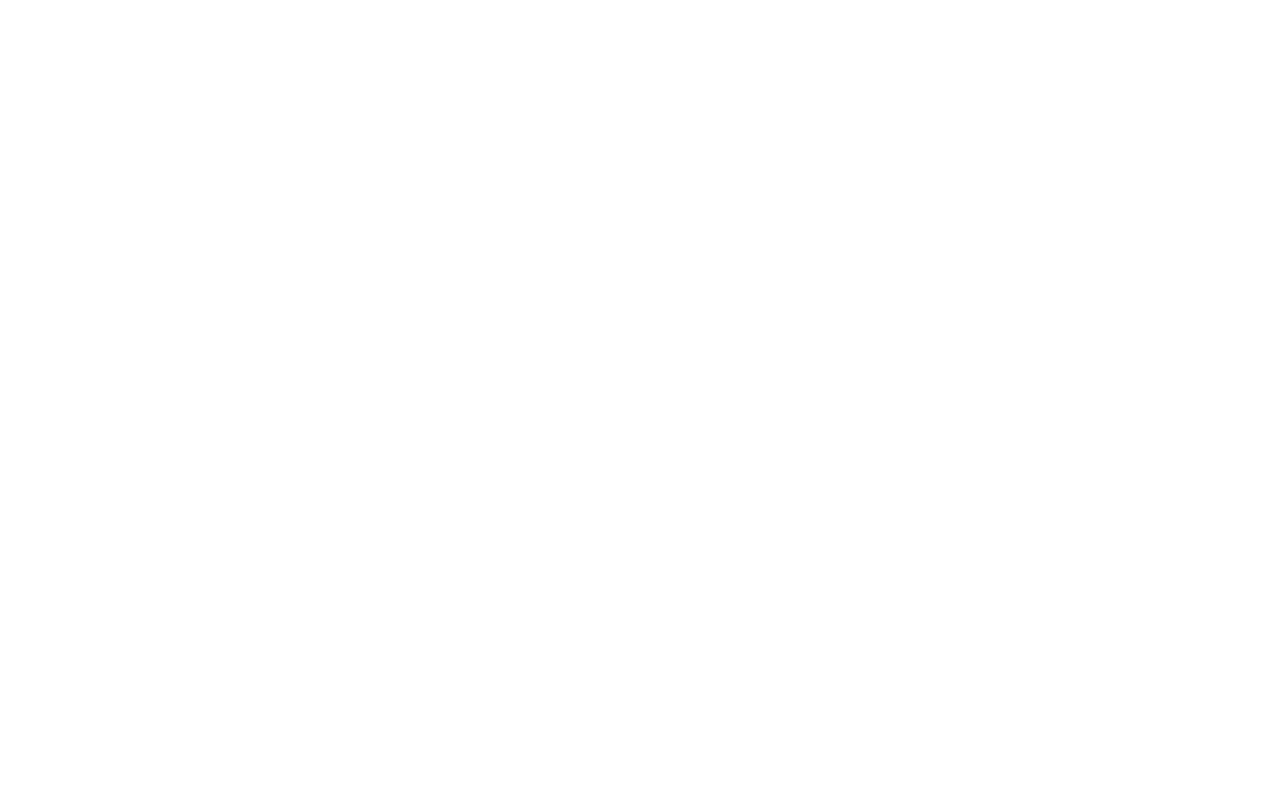
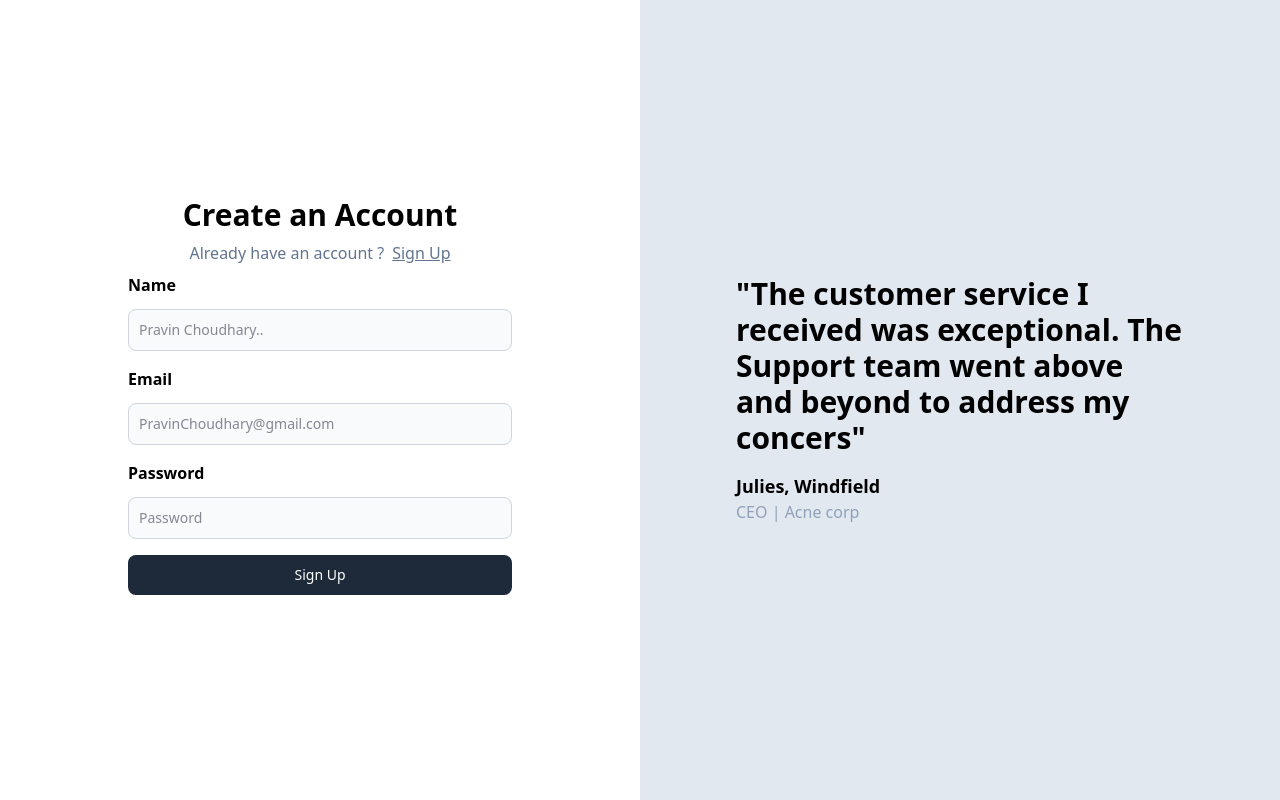
Before and after one commit to Pravin-Choudhary/Medium-Blog, a React (Vite) app in the folder frontend/: page /signup in a window 1280 px wide. Built offline with nearby package versions, Linux system fonts and the light colour scheme.

Commit message:
Build Signup And Signin components

```diff
--- a/frontend/package.json
+++ b/frontend/package.json
@@ -12,8 +12,10 @@
   "dependencies": {
     "@10xcode/medium-common": "^1.0.2",
     "@tailwindcss/vite": "^4.1.11",
+    "axios": "^1.10.0",
     "react": "^19.1.0",
     "react-dom": "^19.1.0",
+    "react-router-dom": "^7.6.2",
     "tailwindcss": "^4.1.11"
   },
   "devDependencies": {
--- a/frontend/src/App.tsx
+++ b/frontend/src/App.tsx
@@ -1,12 +1,20 @@
-import { useState } from 'react'
+import { BrowserRouter , Route , Routes } from 'react-router-dom'
+import { Blog } from './pages/Blog'
+import { Signup } from './pages/Signup'
+import { Signin } from './pages/Signin'
 import './App.css'
 
 function App() {
-  const [count, setCount] = useState(0)
 
   return (
     <>
-
+      <BrowserRouter>
+          <Routes>
+                  <Route path='/signup' element={<Signup/>}/>
+                  <Route path='/signin' element={<Signin/>}/>
+                  <Route path='/blog/:id' element={<Blog/>}/>
+          </Routes>
+      </BrowserRouter>
     </>
   )
 }
--- /dev/null
+++ b/frontend/src/components/Auth.tsx
@@ -0,0 +1,61 @@
+import { type SignupInput } from "@10xcode/medium-common";
+import { useState, type ChangeEvent } from "react";
+import { Link } from "react-router-dom";
+
+export const Auth = ({type} : {type : "signup" | "signin"}) => {
+    const [postInputs , setPostInputs] = useState<SignupInput>({
+        name :  "",
+        email : "",
+        password : ""
+    });
+
+
+
+    return <div className="flex justify-center flex-col md:h-screen md:w-full h-screen w-screen ">
+                <div className="flex justify-center flex-wrap">
+                        <div className="max-w-2xs lg:max-w-sm w-full">
+                                <div className="max-w-md w-full text-3xl font-bold flex justify-center mb-2 ">
+                                    {type === "signin" ? "Log In" : "Create an Account"}
+                                 </div>
+                                <div className="text-slate-500 flex justify-center ">
+                                        {type === "signin" ? "Don't have an account" : "Already have an account ? "}
+                                        <Link className="pl-2 underline" to={type === "signin" ? "/signup" : "/signin"} >{type === "signin" ? "Sign In" : "Sign Up" }</Link>
+                                </div>
+                                {type == "signup" ?  <LabelInput label="Name" placeholder="Pravin Choudhary.." onchange={(e) => {
+                                    setPostInputs({
+                                        ...postInputs ,
+                                        name : e.target.value
+                                    });
+                                }} /> : null}
+                                  <LabelInput label="Email" placeholder="PravinChoudhary@gmail.com" onchange={(e) => {
+                                    setPostInputs({
+                                        ...postInputs ,
+                                        email : e.target.value
+                                    });
+                                }} />
+                                  <LabelInput label="Password" type="Password" placeholder="Password" onchange={(e) => {
+                                    setPostInputs({
+                                        ...postInputs ,
+                                        password : e.target.value
+                                    });
+                                }} />
+                                <button type="button" className="w-full mt-2 text-white bg-gray-800 hover:bg-gray-900 focus:outline-none focus:ring-4 focus:ring-gray-300 font-medium rounded-lg text-sm px-5 py-2.5 me-2 mb-2 dark:bg-gray-800 dark:hover:bg-gray-700 dark:focus:ring-gray-700 dark:border-gray-700">{type === "signin" ? "Sign In" : "Sign Up "}</button>
+                        </div>
+                </div>
+        </div>
+};
+
+interface LabelInputType {
+    label : string;
+    placeholder : string;
+    onchange : (e : ChangeEvent<HTMLInputElement>) => void;
+    type ?: string;
+}
+
+function LabelInput({label , placeholder , onchange , type } : LabelInputType) {
+    return <div className="py-2">
+            <label  className="block mb-2 text-base font-semibold text-black pb-1">{label}</label>
+
+            <input type={type || "text"} id="first_name" className="bg-gray-50 border border-gray-300 text-gray-900 text-sm rounded-lg focus:ring-blue-500 focus:border-blue-500 block w-full p-2.5 " placeholder={placeholder} required onChange={onchange}/>
+        </div>
+}
--- /dev/null
+++ b/frontend/src/components/Quote.tsx
@@ -0,0 +1,16 @@
+
+export const Quote = () => {
+    return <div className="bg-slate-200 h-screen flex justify-center flex-col">
+                <div className="flex justify-center flex-wrap">
+                    <div className="md:max-w-sm lg:max-w-md w-full flex justify-center md:text-2xl lg:text-3xl font-semibold">
+                        "The customer service I received was exceptional. The Support team went above and beyond to address my concers"
+                    </div>
+                    <div className="md:max-w-sm lg:max-w-md w-full md:text-base lg:text-lg font-semibold mt-4">
+                        Julies, Windfield
+                    </div>
+                    <div className="md:max-w-sm lg:max-w-md w-full md:text-sm lg:text-base font-medium text-slate-400">
+                        CEO | Acne corp
+                    </div>
+                </div>
+    </div>
+}
--- /dev/null
+++ b/frontend/src/pages/Blog.tsx
@@ -0,0 +1,6 @@
+
+export const Blog = () => {
+    return <>
+            blog
+    </>
+};
--- /dev/null
+++ b/frontend/src/pages/Signin.tsx
@@ -0,0 +1,17 @@
+import { Auth } from "../components/Auth";
+import { Quote } from "../components/Quote";
+
+
+export const Signin = () => {
+    return <>
+        <div className="grid grid-cols-2">
+            <div>
+                <Auth type="signin"/>
+            </div>
+
+            <div className="invisible md:visible">
+                <Quote/>
+            </div>
+        </div>
+    </>
+};
--- /dev/null
+++ b/frontend/src/pages/Signup.tsx
@@ -0,0 +1,17 @@
+import { Auth } from "../components/Auth";
+import { Quote } from "../components/Quote";
+
+
+export const Signup = () => {
+    return <>
+        <div className="grid grid-cols-2 ">
+            <div>
+                <Auth type="signup"/>
+            </div>
+
+            <div className="invisible md:visible">
+                <Quote/>
+            </div>
+        </div>
+    </>
+};
```
Also changed, not shown: 1 other file (tests, documents, lock files or other folders).
